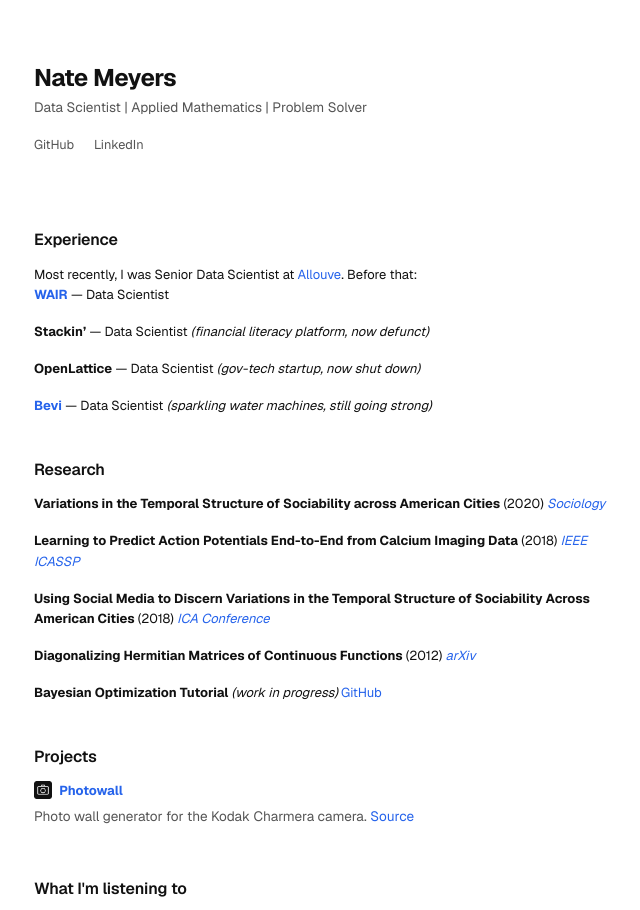
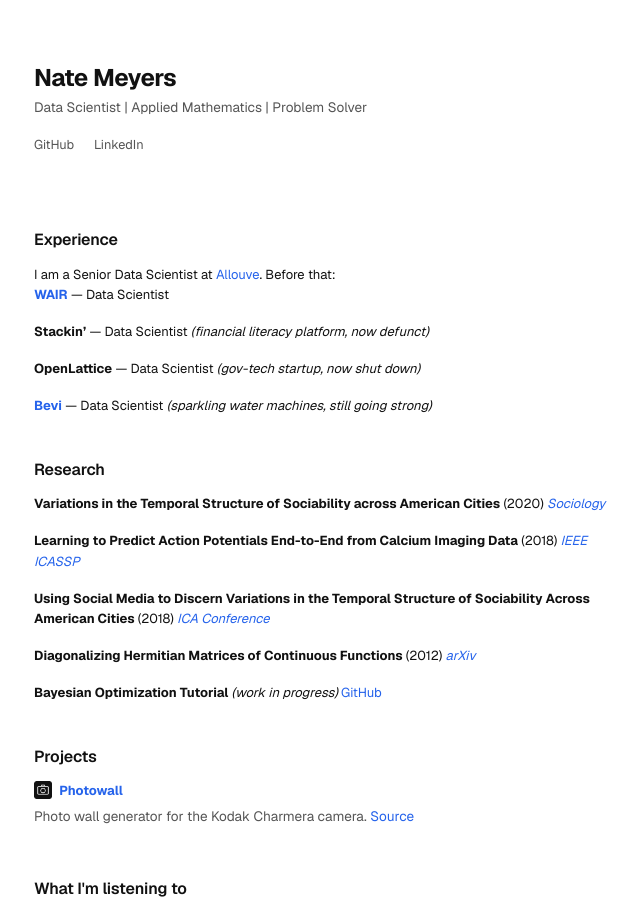
Before and after one commit to nathanlmeyers/nathanlmeyers.github.io, a Jekyll site: the page built from index.md, in a window 1280 px wide, cut to the strip 0-910 px from the top of the page. Shown: the whole strip, without its empty margins (310-950 px from the left). Built offline with Jekyll 4.4.1, drawn with Linux system fonts in a browser that asks for light colours.

Commit message:
Update job title to present tense for clarity

```diff
--- a/index.md
+++ b/index.md
@@ -4,7 +4,8 @@ layout: default
 
 ## Experience
 
-Most recently, I was Senior Data Scientist at [Allouve](https://www.allouve.com/). Before that:
+I am a Senior Data Scientist at [Allouve](https://www.allouve.com/). Before that:
+
 
 - **[WAIR](https://getwair.com/)** — Data Scientist
 - **Stackin'** — Data Scientist *(financial literacy platform, now defunct)*
```
